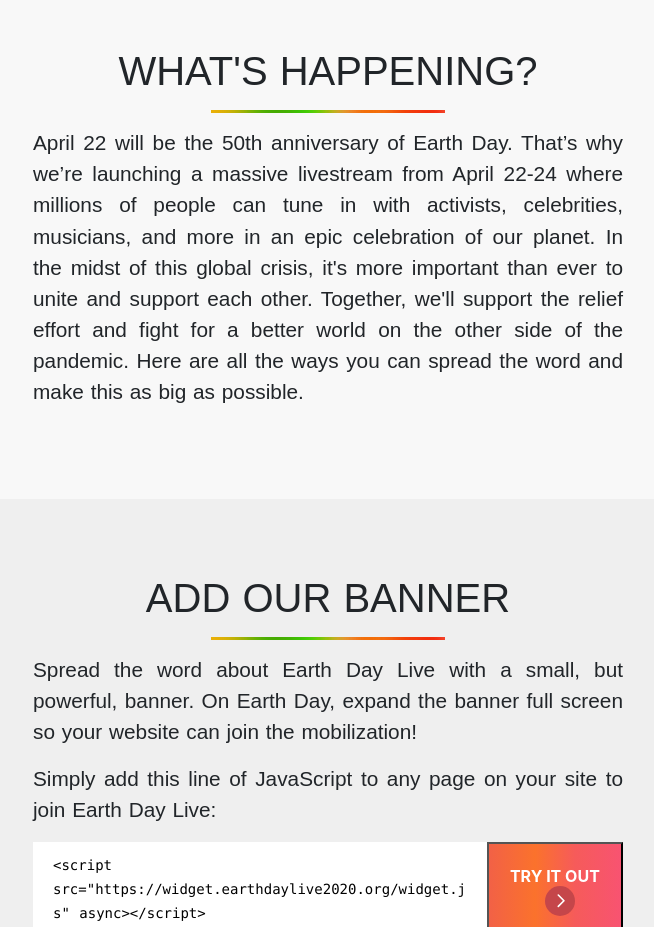
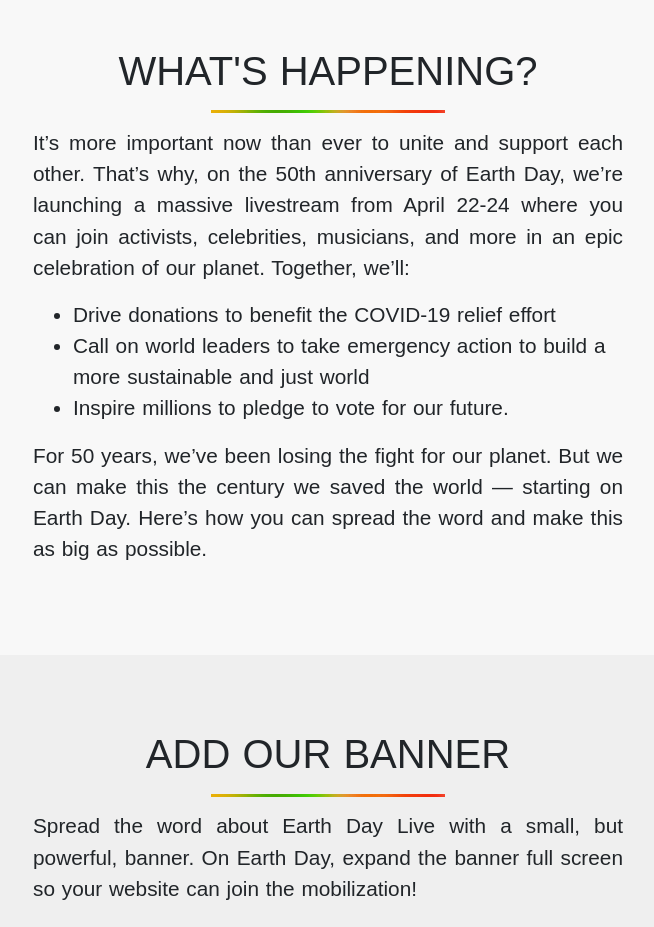
Before and after one commit to fightforthefuture/earth-day-live, a Nuxt app: page /get-involved in a window 1280 px wide. Shown: the part 800-1727 px from the top of the page, without its empty margins (312-966 px from the left). Built offline with nearby package versions, Linux system fonts and the light colour scheme; a web font is replaced by a local one.

Commit message:
improved get-involved WhatsHappening text

```diff
--- a/components/WhatsHappening.vue
+++ b/components/WhatsHappening.vue
@@ -6,7 +6,22 @@
         </h1>
         <img class="separator" src="~assets/images/separator.jpg" :alt="$t('getInvolved.common.separatorAlt')" />
         <p class="description">
-          {{ $t('getInvolved.whatsHappening.description') }}
+          {{ translate.descriptionA }}
+        </p>
+        <ul>
+          <li>
+            {{ translate.descriptionB }}
+          </li>
+          <li>
+            {{ translate.descriptionC }}
+          </li>
+          <li>
+            {{ translate.descriptionD }}
+          </li>
+        </ul>
+
+        <p class="description">
+          {{ translate.descriptionE }}
         </p>
       </div>
     </section>
@@ -14,7 +29,10 @@
 
 <script>
 export default {
-  name: "WhatsHappening.vue"
+  name: "WhatsHappening.vue",
+  data() {
+    return { translate: this.$t('getInvolved.whatsHappening') }
+  },
 }
 </script>
 
@@ -30,4 +48,10 @@ export default {
   text-transform: uppercase;
 }
 
+li {
+  font-family: neue-haas-grotesk-display, sans-serif;
+  text-align: left;
+  font-size: 1.3em;
+}
+
 </style>
--- a/i18n/en.json
+++ b/i18n/en.json
@@ -64,7 +64,11 @@
       "scrollDownAlt": "Scroll Down"
     },
     "whatsHappening": {
-      "description": "April 22 will be the 50th anniversary of Earth Day. That’s why we’re launching a massive livestream from April 22-24 where millions of people can tune in with activists, celebrities, musicians, and more in an epic celebration of our planet. In the midst of this global crisis, it's more important than ever to unite and support each other. Together, we'll support the relief effort and fight for a better world on the other side of the pandemic. Here are all the ways you can spread the word and make this as big as possible."
+      "descriptionA": "It’s more important now than ever to unite and support each other. That’s why, on the 50th anniversary of Earth Day, we’re launching a massive livestream from April 22-24 where you can join activists, celebrities, musicians, and more in an epic celebration of our planet. Together, we’ll:",
+      "descriptionB": "Drive donations to benefit the COVID-19 relief effort",
+      "descriptionC": "Call on world leaders to take emergency action to build a more sustainable and just world",
+      "descriptionD": "Inspire millions to pledge to vote for our future.",
+      "descriptionE": "For 50 years, we’ve been losing the fight for our planet. But we can make this the century we saved the world — starting on Earth Day. Here’s how you can spread the word and make this as big as possible."
     },
     "websiteBanner": {
       "title": "Add our banner",
```
